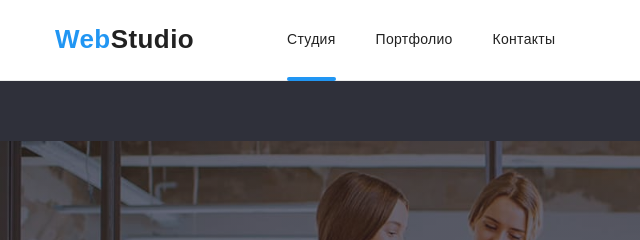
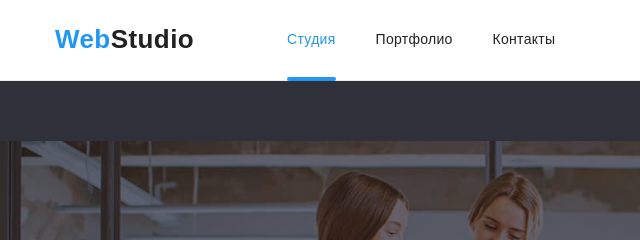
Before and after one commit to Alexej-AM/goit-markup-hw-07, a plain HTML site: page index.html in a window 1280 px wide. Shown: the top 240 px of the page, 0-640 px from the left. Drawn offline with nearby package versions, Linux system fonts and the light colour scheme; files that its build step writes are made by us from their sources; a web font is replaced by a local one.

Commit message:
активная страница добавлена

```diff
--- a/sass/components/_page-header.scss
+++ b/sass/components/_page-header.scss
@@ -47,7 +47,7 @@
 
 
 .header__link--active {
-    color: var(--blue-color);
+    color: $blue-color;
 }
 
 .header__link--active::after {
```
